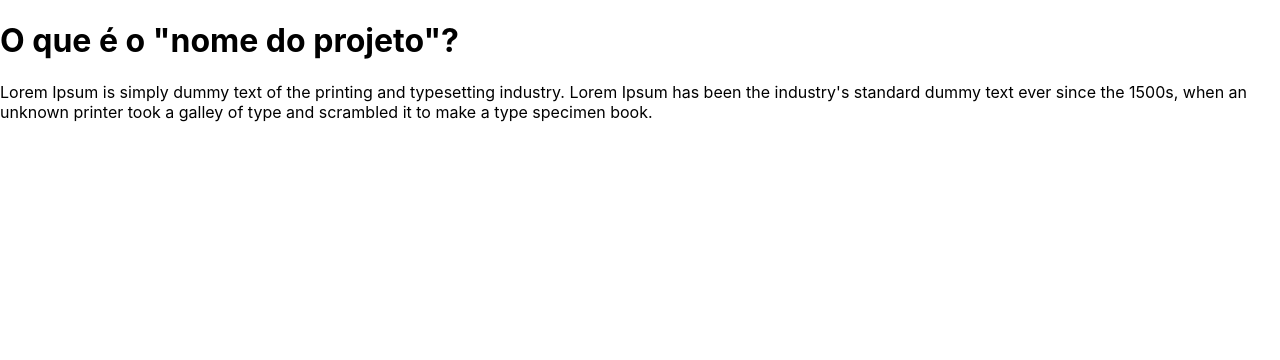
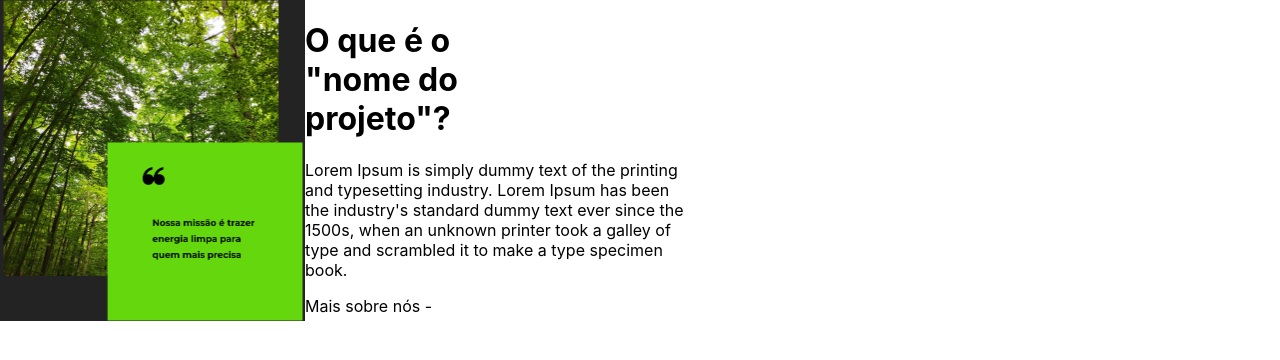
Before and after one commit to AmandaJhes/FrontEndProviHack, a React (Create React App) app: page / in a window 1280 px wide. Shown: the top 360 px of the page. Built offline with nearby package versions, Linux system fonts and the light colour scheme.

Commit message:
componente oque é

```diff
--- a/src/Components/Oquee.js
+++ b/src/Components/Oquee.js
@@ -1,19 +1,31 @@
 import styled from "styled-components"
-
+import florest from '../Assets/florest.png'
 
 const Main = styled.div`
     display: flex;
+    justify-content: space-between;
+    width: 100%;
 `
-
+const Span = styled.div`
+    h1{
+        width: 20%;
+    }
+    p{
+        width: 40%;
+    }
+`
 export const Oque = () =>{
 
     return(
         <Main>
-            <div></div>
             <div>
+                <img src={florest}/>
+            </div>
+            <Span>
                 <h1>O que é o "nome do projeto"?</h1>
                 <p>Lorem Ipsum is simply dummy text of the printing and typesetting industry. Lorem Ipsum has been the industry's standard dummy text ever since the 1500s, when an unknown printer took a galley of type and scrambled it to make a type specimen book.</p>
-            </div>
+                <p>Mais sobre nós -</p>
+            </Span>
         </Main>
     )
 }
```
Also changed, not shown: src/Assets/florest.png (added).
